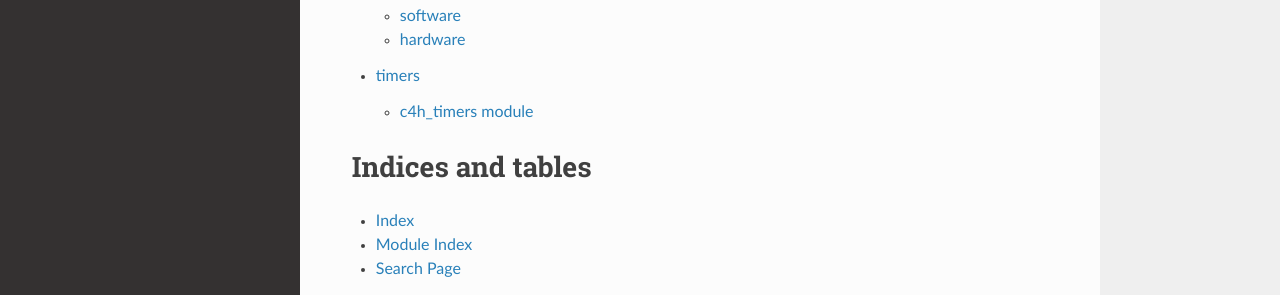
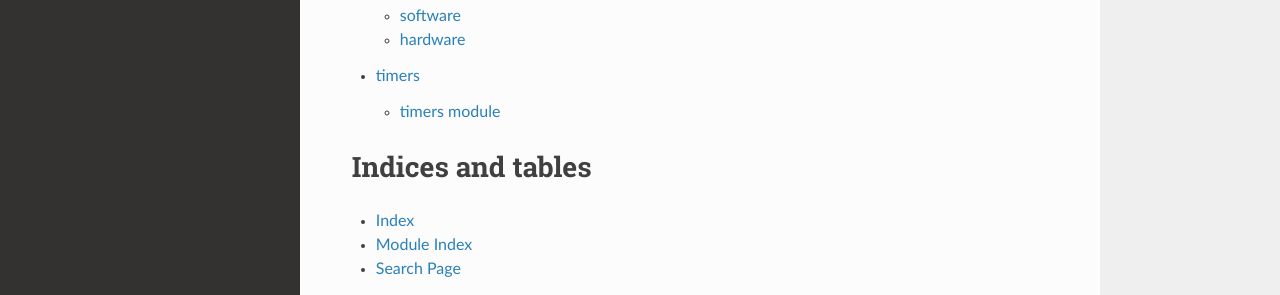
Before and after one commit to Geoffysicist/c4h_timers, a Sphinx documentation site: the page built from docs/source/index.rst, in a window 1280 px wide. Shown: the part 301-596 px from the top of the page. Built offline with Sphinx 7.4.7 and the Read the Docs theme 2.0.0, drawn with Linux system fonts in a browser that asks for light colours.

```diff
--- a/docs/source/conf.py
+++ b/docs/source/conf.py
@@ -46,6 +46,8 @@ extensions = [
     'sphinx.ext.viewcode',
     'sphinx.ext.napoleon',
     'sphinx.ext.coverage', #what is this for
+    'recommonmark', # to read markdown
+    'sphinx.ext.intersphinx', # to reference other files in the structure eg README.md
     ]
 
 napoleon_google_docstring = True
--- a/docs/source/timers.rst
+++ b/docs/source/timers.rst
@@ -1,4 +1,4 @@
-c4h\_timers module
+timers module
 ===================
 
 .. automodule:: timers
```
